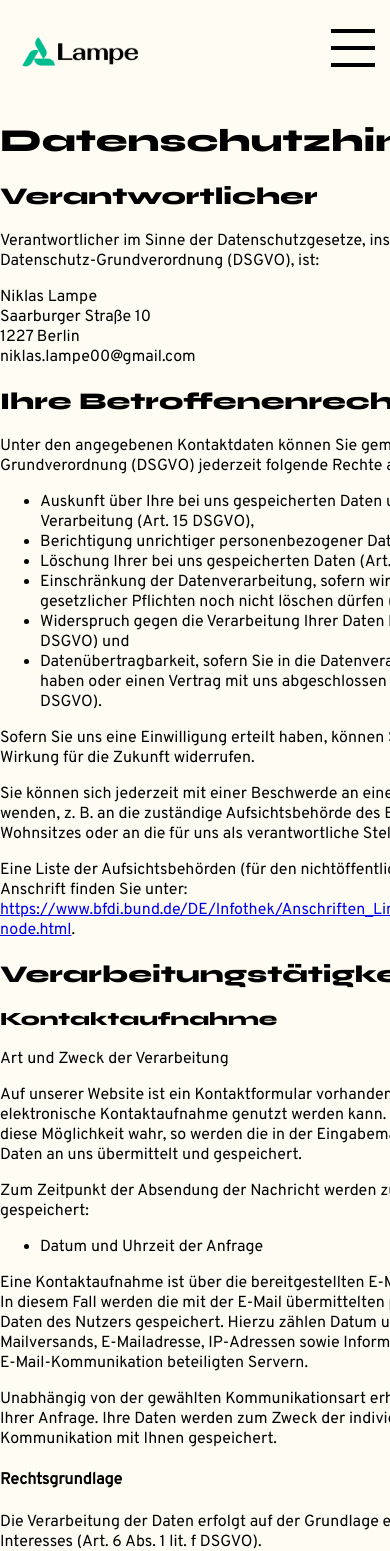
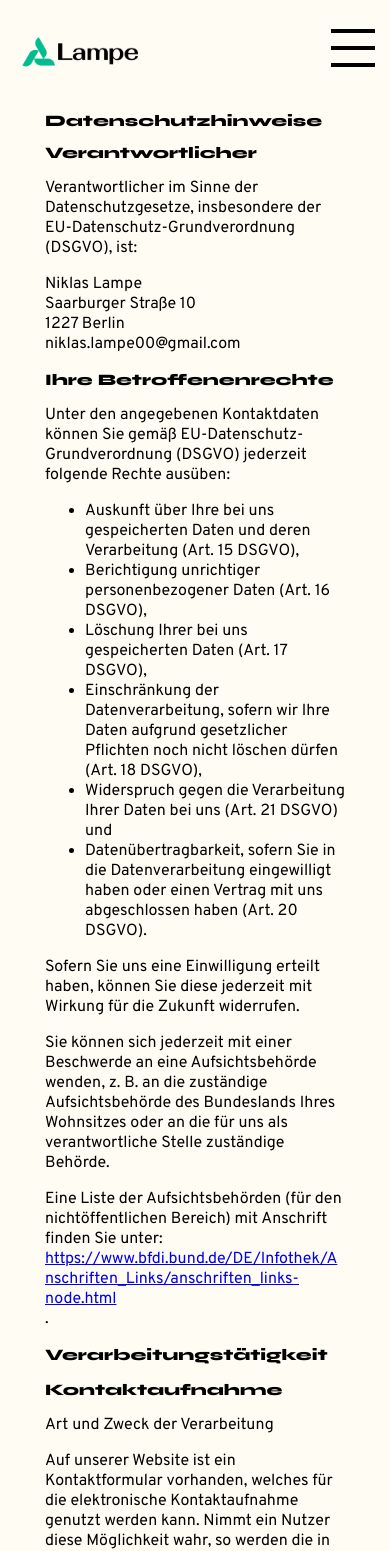
Before and after one commit to NiklasLa46/portfolio-website, an Angular app: page /privacy in a window 390 px wide. Shown: the top 1551 px of the page. Built offline with nearby package versions, Linux system fonts and the light colour scheme.

Commit message:
responsiveness imprint and privacy

```diff
--- a/src/app/imprint/imprint.component.html
+++ b/src/app/imprint/imprint.component.html
@@ -1,7 +1,7 @@
 
 <div class="imprint-main">
     <div id='generator_results'>
-        <div id='generator_results_content'>
+        <div class="imprint-text" id='generator_results_content'>
         <h1>Impressum</h1>
         <h2>Verantwortliche(r)</h2>
         <p class='generator_user_input'>Niklas Lampe</p>
--- a/src/app/imprint/imprint.component.scss
+++ b/src/app/imprint/imprint.component.scss
@@ -1,6 +1,6 @@
 .imprint-main{
     width: 100%;
-    height: 80vh;
+    height: auto;
     max-width: 1259px;
     padding-top: 100px;
     padding-bottom: 100px;
@@ -16,3 +16,19 @@
 h1, h2, h3{
     font-family: 'syne800';
 }
+
+
+@media (max-width: 400px) {
+    .imprint-main{
+        max-width: 320px;
+    }
+
+    .imprint-text{
+        max-width: 320px;
+    }
+
+    h1, h2, h3{
+        font-size: 20px;
+    }
+
+  }
--- a/src/app/privacy/privacy.component.html
+++ b/src/app/privacy/privacy.component.html
@@ -1,7 +1,7 @@
 
 <div class="privacy-main">
     <div id='generator_results'>
-        <div id='generator_results_content'>
+        <div class="privacy-text" id='generator_results_content'>
         <h1>Datenschutzhinweise</h1>
         <h2>Verantwortlicher</h2>
         <p>Verantwortlicher im Sinne der Datenschutzgesetze, insbesondere der EU-Datenschutz-Grundverordnung (DSGVO), ist:</p>
@@ -22,7 +22,7 @@
         <p>Sofern Sie uns eine Einwilligung erteilt haben, können Sie diese jederzeit mit Wirkung für die Zukunft widerrufen.</p>
         <p>Sie können sich jederzeit mit einer Beschwerde an eine Aufsichtsbehörde wenden, z. B. an die zuständige Aufsichtsbehörde des Bundeslands Ihres Wohnsitzes oder an die für uns als verantwortliche Stelle zuständige Behörde.</p>
         <p>Eine Liste der Aufsichtsbehörden (für den nichtöffentlichen Bereich) mit Anschrift finden Sie unter: <a href="https://www.bfdi.bund.de/DE/Infothek/Anschriften_Links/anschriften_links-node.html">https://www.bfdi.bund.de/DE/Infothek/Anschriften_Links/anschriften_links-node.html</a>.</p>
-        <h2>Verarbeitungstätigkeiten</h2>
+        <h2>Verarbeitungstätigkeit</h2>
         <h3>Kontaktaufnahme</h3>
         <p>Art und Zweck der Verarbeitung</p>
         <p>Auf unserer Website ist ein Kontaktformular vorhanden, welches für die elektronische Kontaktaufnahme genutzt werden kann. Nimmt ein Nutzer diese Möglichkeit wahr, so werden die in der Eingabemaske eingegeben Daten an uns übermittelt und gespeichert.</p>
--- a/src/app/privacy/privacy.component.scss
+++ b/src/app/privacy/privacy.component.scss
@@ -15,3 +15,43 @@
 h1, h2, h3{
     font-family: 'syne800';
 }
+
+@media (max-width: 600px) {
+    .privacy-main{
+        max-width: 400px;
+    }
+
+    .privacy-text{
+        max-width: 400px;
+        >p{
+            >a{
+                max-width: 400px;
+                display: block;
+                word-wrap: break-word;
+                overflow-wrap: break-word;
+            }
+        }
+    }
+
+    h1, h2, h3{
+        font-size: 18px;
+    }
+  }
+
+@media (max-width: 420px) {
+    .privacy-main{
+        max-width: 300px;
+    }
+
+    .privacy-text{
+        max-width: 300px;
+        >a{
+            max-width: 300px;
+        }
+    }
+
+    h1, h2, h3{
+        font-size: 16px;
+    }
+
+  }
```
